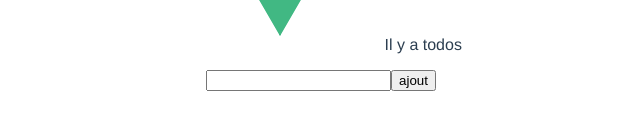
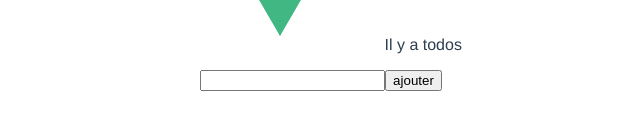
Before and after one commit to Nathan-Huet/todos-list, a Vue app: page / in a window 1280 px wide. Shown: the part 236-366 px from the top of the page, without its empty margins (319-959 px from the left). Built offline with nearby package versions, Linux system fonts and the light colour scheme.

Commit message:
correction edit

```diff
--- a/src/views/Home.vue
+++ b/src/views/Home.vue
@@ -13,7 +13,7 @@
           </ul>
   </div>
   <input type="text" id="name" name="name" v-model="newTodo">
-  <button v-on:click="add()">ajout</button>
+  <button v-on:click="add()">ajouter</button>
 </template>
 
 <script>
```
